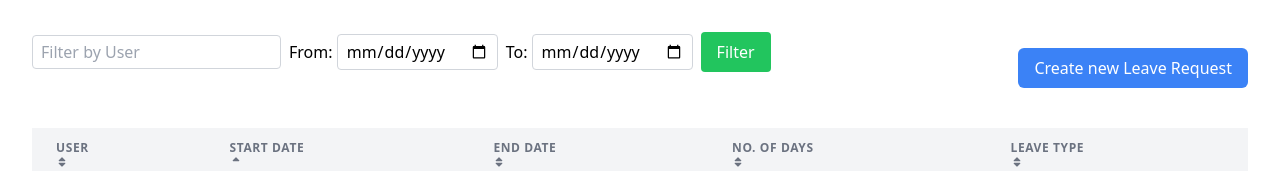
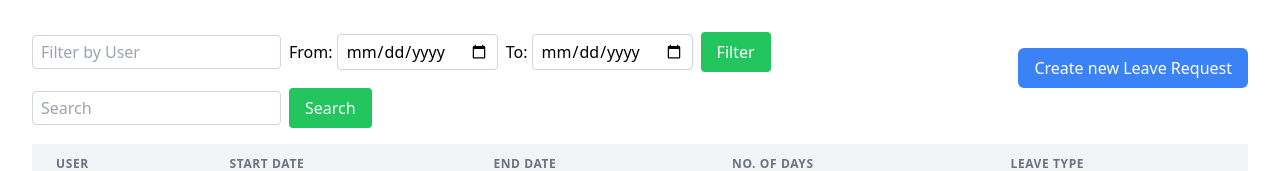
Before and after one commit to NZRicky/leave-management, a React (Vite) app in the folder frontend/: page / in a window 1280 px wide. Shown: the top 171 px of the page. Built offline with nearby package versions, Linux system fonts and the light colour scheme; no server answers.

Commit message:
feat: add search bar and search function
This includes:

- search by user
- search by start date & end date
- search by leave type

```diff
--- a/frontend/src/Pages/Home.jsx
+++ b/frontend/src/Pages/Home.jsx
@@ -14,6 +14,8 @@ export default function Home() {
 	const [filterUser, setFilterUser] = useState("");
 	const [filterStartDate, setFilterStartDate] = useState("");
 	const [filterEndDate, setFilterEndDate] = useState("");
+
+	const [searchTerm, setSearchTerm] = useState("");
 
 	// calculate leave days with 2 decimal place
 	const calculateLeaveDays = (startDate, endDate) => {
@@ -78,6 +80,20 @@ export default function Home() {
 		setFilteredLeaveRequests(filteredData);
 	};
 
+	// Search function
+	// not sure if we need this function as we already have filter function to filter user
+	// and start date & end date
+	const handleSearch = () => {
+		const searchedData = leaveRequests.filter(item =>
+			item.user_id.toString().includes(searchTerm) ||
+			item.start_date.includes(searchTerm) ||
+			item.end_date.includes(searchTerm) ||
+			item.leave_type.toLowerCase().includes(searchTerm.toLowerCase())
+		);
+
+		setFilteredLeaveRequests(searchedData);
+	};
+
 	// get sorting icon based on the current sorting state
 	const getSortIcon = (column) => {
 		if (sortColumn !== column) {
@@ -121,11 +137,27 @@ export default function Home() {
 				/>
 				<button
 					onClick={handleFilter}
-					className="px-4 py-2 bg-green-500 text-white rounded mr-2 hover:bg-green-700"
+					className="px-4 py-2 bg-green-500 text-white rounded hover:bg-green-700"
 				>
 					Filter
 				</button>
 			</div>
+			<div className="mb-4">
+				<input
+					type="text"
+					placeholder="Search"
+					value={searchTerm}
+					onChange={(e) => setSearchTerm(e.target.value)}
+					className="px-2 py-1 border border-gray-300 rounded mr-2"
+				/>
+				<button
+					onClick={handleSearch}
+					className="px-4 py-2 bg-green-500 text-white rounded hover:bg-green-700"
+				>
+					Search
+				</button>
+			</div>
+
 
 			<div className="table-wrapper">
 				<table className="min-w-full divide-y divide-gray-200">
```
